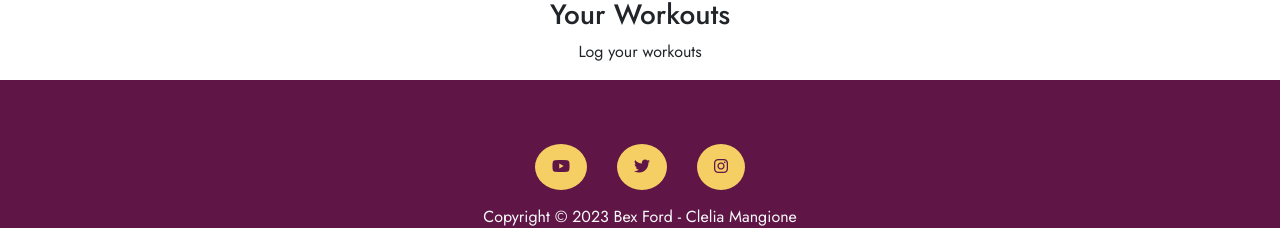
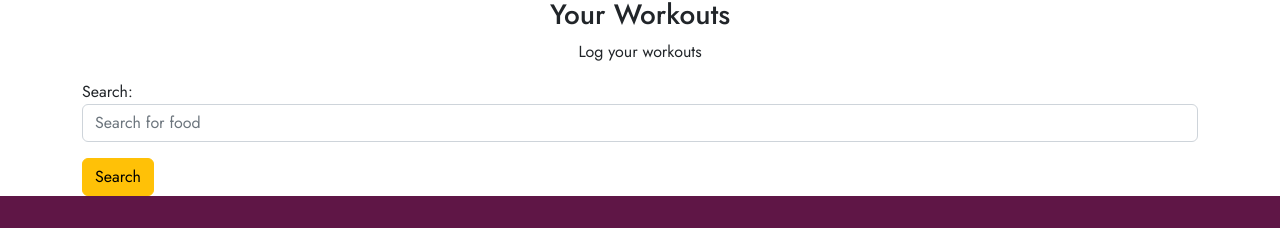
Before and after one commit to Clelia-M/WellFit, a React (Create React App) app: page / in a window 1280 px wide. Shown: the part 724-952 px from the top of the page. Built offline with nearby package versions, Linux system fonts and the light colour scheme; some icons are missing.

Commit message:
update the Nutritions component with data retrieved from Nutrition API-API ninjas

```diff
--- a/src/components/Nutritions.js
+++ b/src/components/Nutritions.js
@@ -1,10 +1,54 @@
-import React from "react";
+import React, { useState, useEffect } from "react";
+import API from "../utils/API";
 
 function Nutritions() {
+  const [search, setSearch] = useState("")
+  const [results, setResults] = useState([])
+
+  const searchNutrition = query => {
+    API.search(query)
+      .then(res => setResults(res.data))
+      .catch(err => console.log(err));
+  };
+
+  const handleInputChange = event => {
+    setSearch(event.target.value);
+  };
+
+  const handleFormSubmit = event => {
+    event.preventDefault();
+    searchNutrition(search);
+  };
+
   return (
-    <div class="container">
+    <div className="container">
+      <form>
+        <div className="form-group">
+          <label htmlFor="search">Search:</label>
+          <input
+            onChange={handleInputChange}
+            value={search}
+            name="search"
+            type="text"
+            className="form-control"
+            placeholder="Search for food"
+            id="search"
+          />
+          <button onClick={handleFormSubmit} className="btn btn-warning mt-3">
+            Search
+          </button>
+        </div>
+      </form>
+      <ul className="list-group">
+        {results.map(result => (
+          <li className="list-group-item">
+            Calories of {result.name}: {result.calories}
+          </li>
+        ))}
+      </ul>
     </div>
   );
+
 }
 
 export default Nutritions;
```
